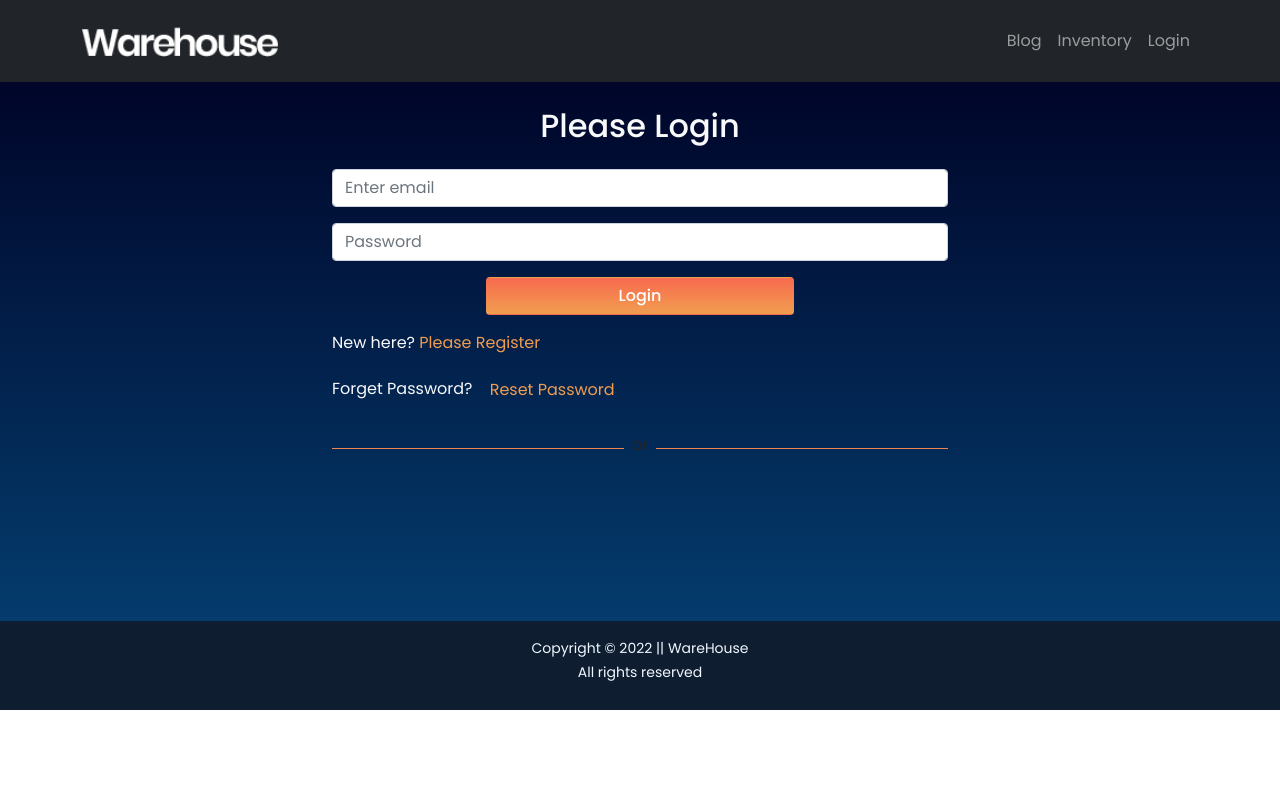
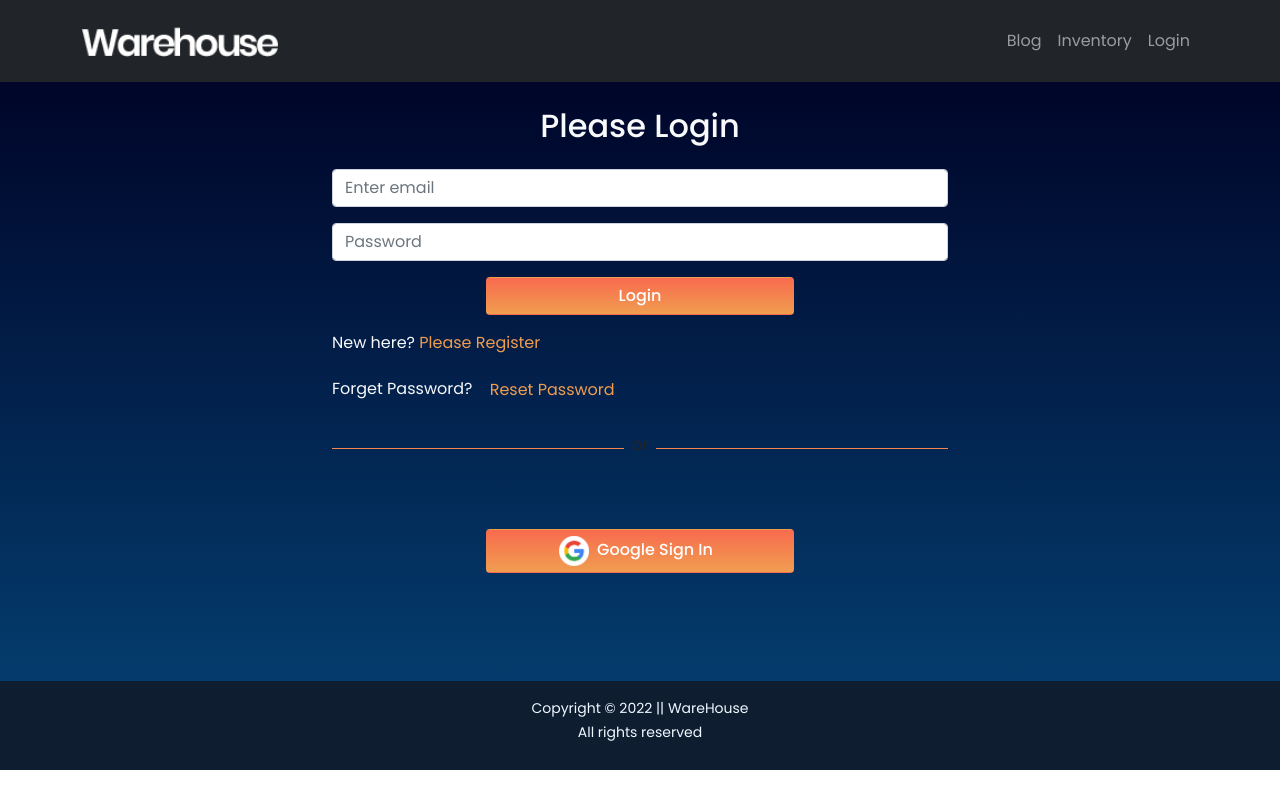
Before and after one commit to sarkerrakib/warehouse-management-client-side, a React (Create React App) app: page /login in a window 1280 px wide. Built offline with nearby package versions, Linux system fonts and the light colour scheme; no server answers.

Commit message:
social login completed

```diff
--- a/src/Pages/Login/SocialLogin/SocialLogin.js
+++ b/src/Pages/Login/SocialLogin/SocialLogin.js
@@ -35,7 +35,12 @@ const SocialLogin = () => {
             </div>
             {errorElement}
             <div className='pb-5'>
-
+                <button
+                    onClick={() => signInWithGoogle()}
+                    className='logButton btn w-50 d-block mx-auto my-2'>
+                    <img style={{ width: '30px' }} src={google} alt="" />
+                    <span className='px-2'>Google Sign In</span>
+                </button>
 
             </div>
         </div>
```
